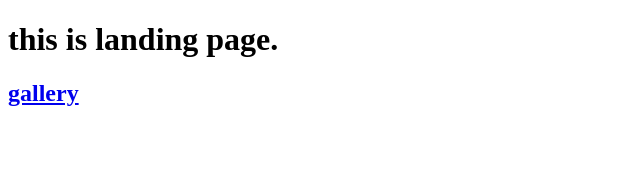
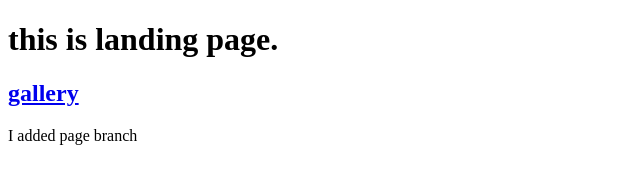
Before and after one commit to Vanguard1105/test, a plain HTML site: page index.html in a window 1280 px wide. Shown: the whole page, without its empty margins (0-640 px from the left). Drawn offline with Linux system fonts and the light colour scheme.

Commit message:
fix: comment added for test

```diff
--- a/index.html
+++ b/index.html
@@ -8,5 +8,6 @@
 <body>
     <h1>this is landing page.</h1>
     <h2><a href="./gallery.html">gallery</a></h2>
+    <p>I added page branch</p>
 </body>
 </html>
```
